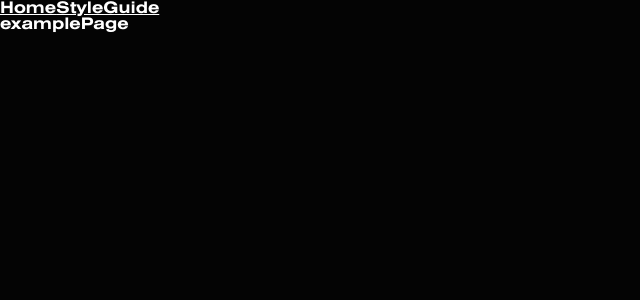
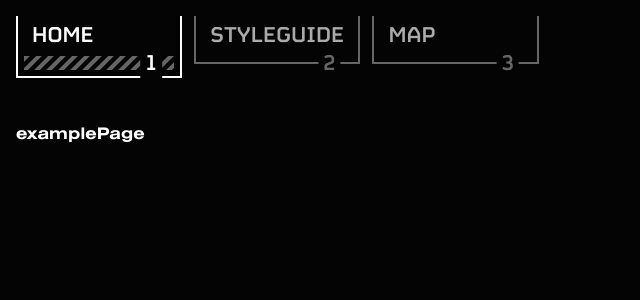
Before and after one commit to merithes/terminids-infesting-space, a Vue app: page / in a window 1280 px wide. Shown: the top 300 px of the page, without its empty margins (0-640 px from the left). Built offline with nearby package versions, Linux system fonts and the light colour scheme.

Commit message:
Tweaked main layout

```diff
--- a/src/components/layoutItems/NavBar.vue
+++ b/src/components/layoutItems/NavBar.vue
@@ -1,11 +1,28 @@
 <template>
-  <router-link to="/">Home</router-link>
+  <!-- <router-link to="/">Home</router-link>
   <router-link to="/styleguide">StyleGuide</router-link>
+  <router-link to="/map">map</router-link> -->
+  <div class="flex-row column-gap-md">
+    <tab-list
+      :options="[
+        { label: 'Home', to: '/' },
+        { label: 'StyleGuide', to: '/styleguide' },
+        { label: 'Map', to: '/map' },
+      ]"
+    />
+  </div>
 </template>
 <script lang="ts">
   import { defineComponent } from 'vue'
+  import { TabList } from '@/components/atomics'
 
   export default defineComponent({
     name: 'NavBar',
+    components: { TabList },
+    methods: {
+      isCurrentPath: function (path: string) {
+        return this.$route.path === path
+      },
+    },
   })
 </script>
--- a/src/layouts/MainLayout.vue
+++ b/src/layouts/MainLayout.vue
@@ -1,9 +1,15 @@
 <template>
-  <div id="mainLayout">
-    <div>
+  <div
+    id="mainLayout"
+    class="flex-column"
+  >
+    <div class="hd-pa-md">
       <hd-nav-bar />
     </div>
-    <div>
+    <div
+      id="MainLayoutPage"
+      class="hd-pa-md"
+    >
       <router-view />
     </div>
   </div>
@@ -16,3 +22,13 @@
     components: { HdNavBar },
   })
 </script>
+<style>
+  #mainLayout {
+    height: 100vh;
+    #MainLayoutPage {
+      flex-grow: 1;
+      overflow-y: auto;
+      overflow-x: hidden;
+    }
+  }
+</style>
```
